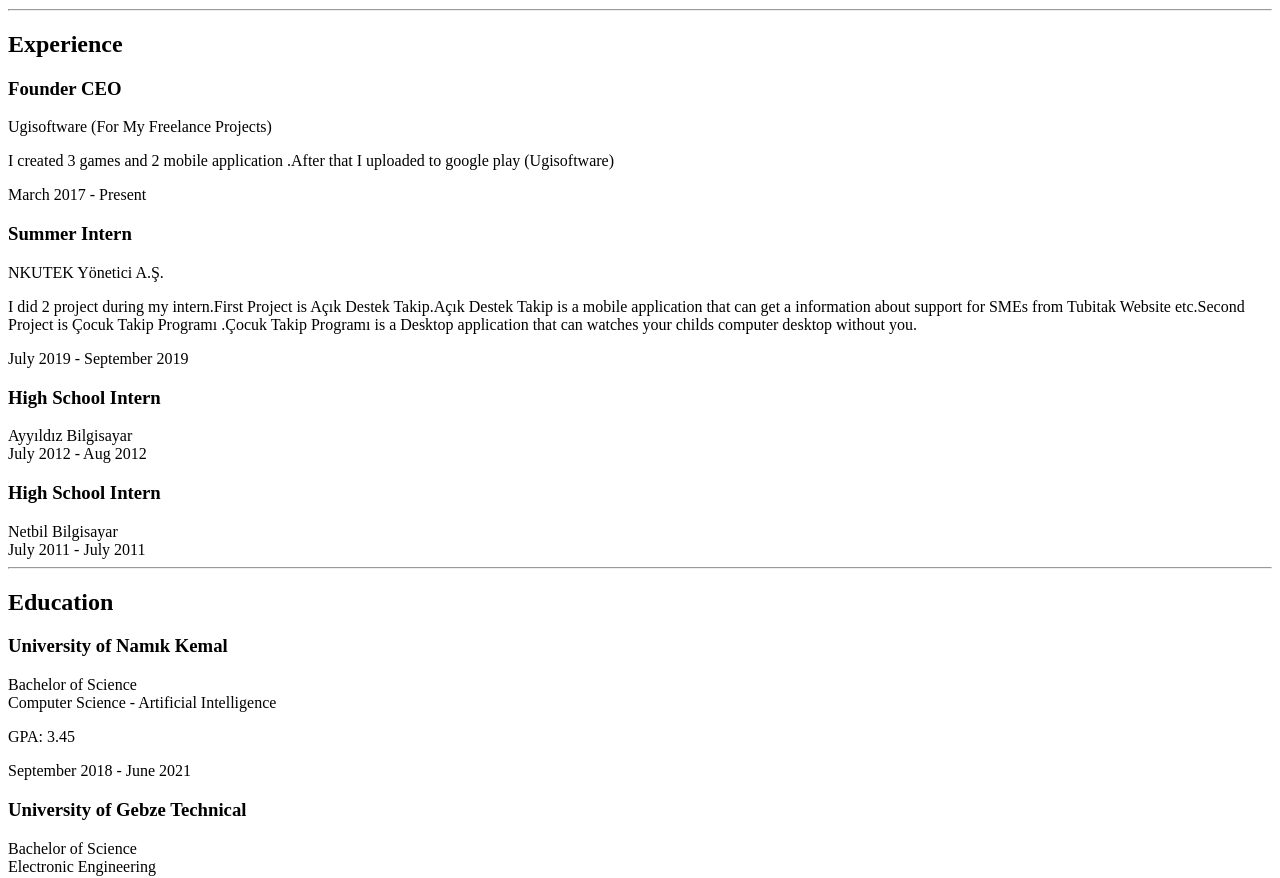
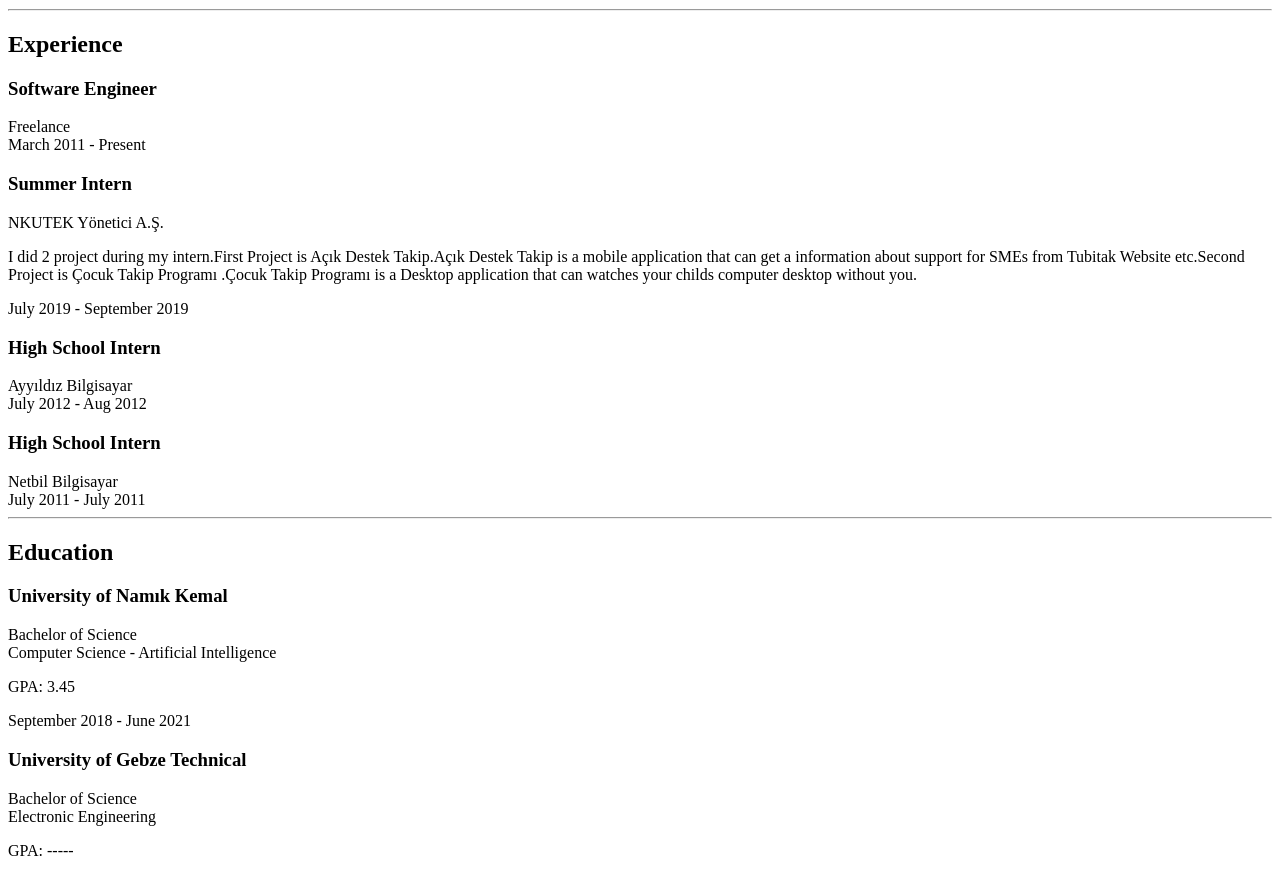
Before and after one commit to ugurilgin/ugurilgin.github.io, a website with bundled scripts: page index.html in a window 1280 px wide. Shown: the part 1657-2535 px from the top of the page. Built offline with nearby package versions, Linux system fonts and the light colour scheme; a web font is replaced by a local one.

Commit message:
Update index.html

```diff
--- a/index.html
+++ b/index.html
@@ -113,12 +113,12 @@
 
         <div class="resume-item d-flex flex-column flex-md-row justify-content-between mb-5">
           <div class="resume-content">
-            <h3 class="mb-0">Founder CEO</h3>
-            <div class="subheading mb-3"> Ugisoftware (For My Freelance Projects) </div>
-            <p>I created 3 games and 2 mobile application .After that I uploaded to google play (Ugisoftware)</p>
+            <h3 class="mb-0">Software Engineer</h3>
+            <div class="subheading mb-3"> Freelance </div>
+
           </div>
           <div class="resume-date text-md-right">
-            <span class="text-primary">March 2017 - Present</span>
+            <span class="text-primary">March 2011 - Present</span>
           </div>
         </div>
 
```
